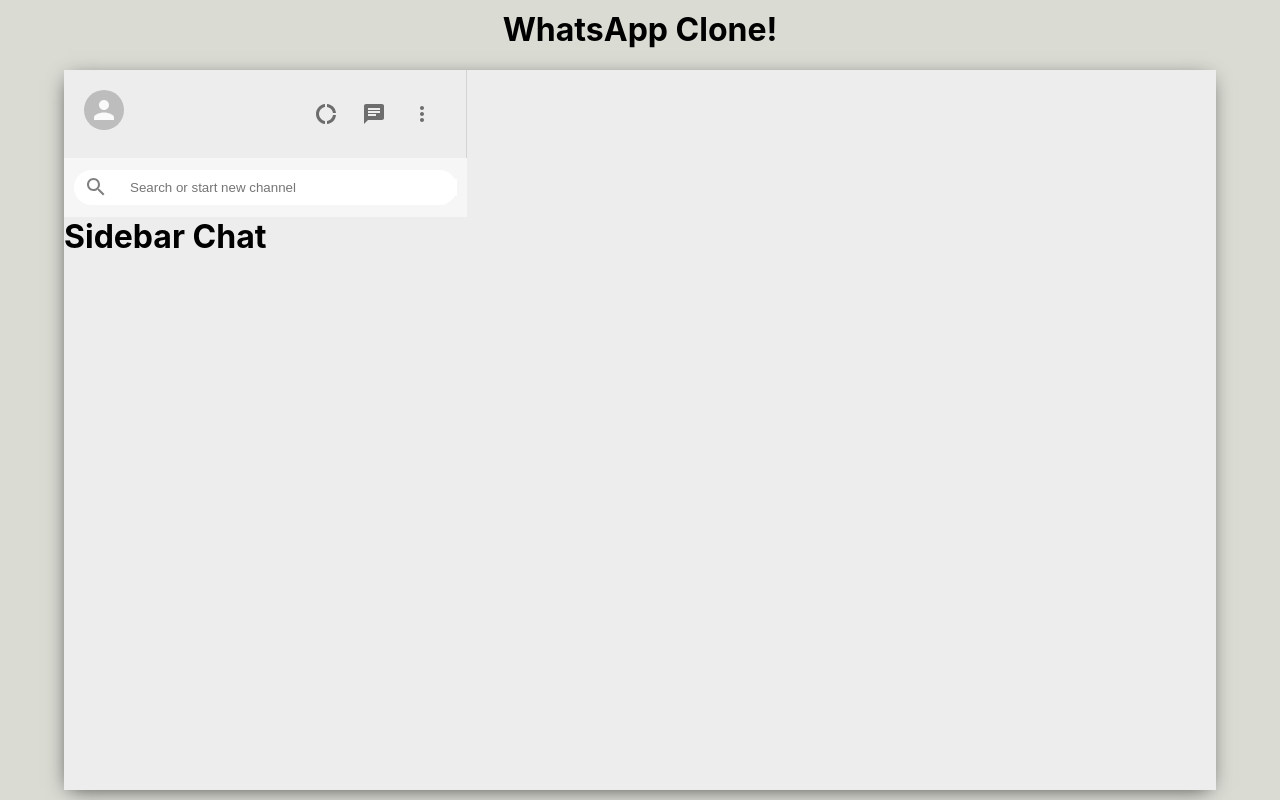
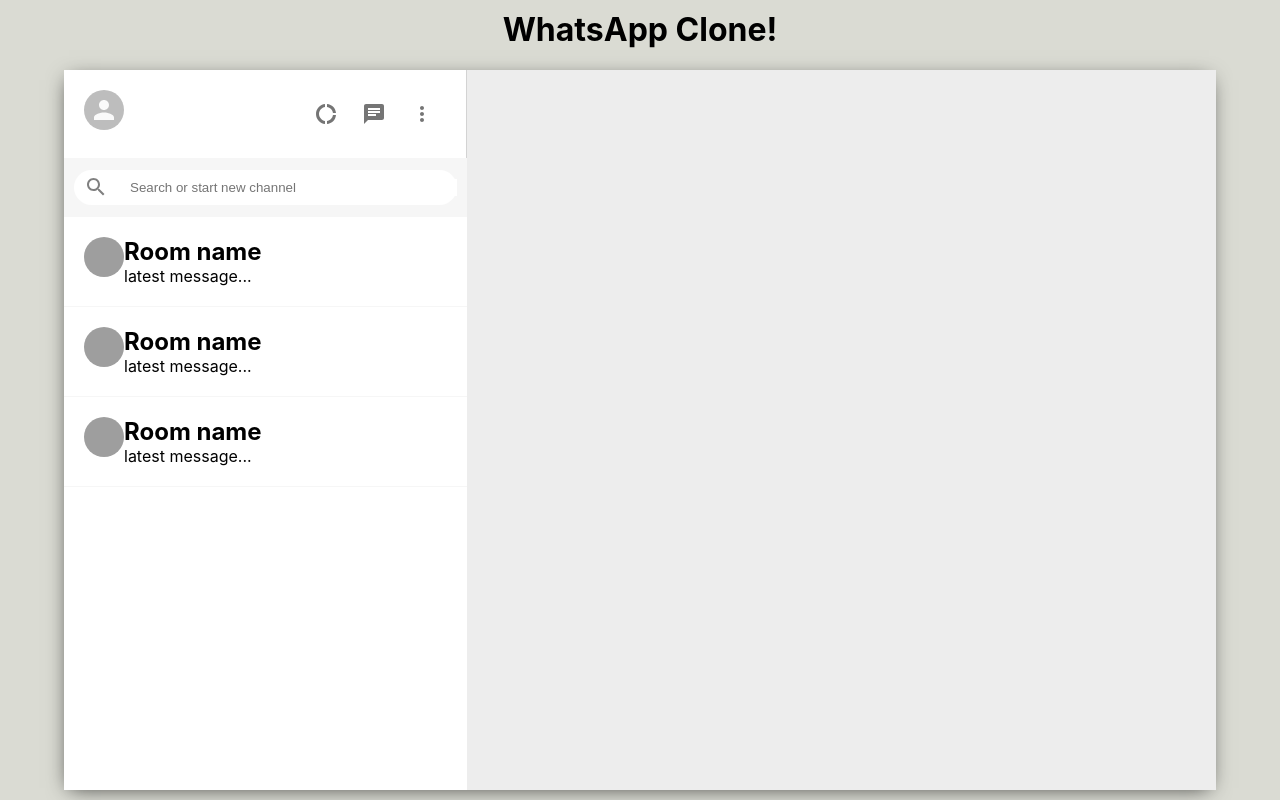
Before and after one commit to jremy813/whatsapp-clone, a React (Create React App) app: page / in a window 1280 px wide. Built offline with nearby package versions, Linux system fonts and the light colour scheme; grey boxes are pictures that could not be loaded.

Commit message:
added and styled sidebarChat component

```diff
--- a/src/Sidebar.css
+++ b/src/Sidebar.css
@@ -2,6 +2,7 @@
   display: flex;
   flex-direction: column;
   flex: 0.35;
+  background-color: white;
 }
 
 .sidebar__search {
@@ -50,3 +51,8 @@
   margin-right: 2vw;
   font-size: 24px !important;
 }
+
+.sidebar__chats {
+  flex: 1;
+  overflow: scroll;
+}
--- a/src/Sidebar.js
+++ b/src/Sidebar.js
@@ -5,6 +5,7 @@
 import ChatIcon from "@material-ui/icons/Chat";
 import MoreVertIcon from "@material-ui/icons/MoreVert";
 import SearchOutlined from "@material-ui/icons/SearchOutlined";
+import SidebarChat from "./SidebarChat";
 
 function Sidebar() {
   return (
@@ -32,7 +33,9 @@
       </div>
 
       <div className="sidebar__chats">
-        <h1>Sidebar Chat</h1>
+        <SidebarChat />
+        <SidebarChat />
+        <SidebarChat />
       </div>
     </div>
   );
--- /dev/null
+++ b/src/SidebarChat.css
@@ -0,0 +1,10 @@
+.sidebarChat {
+  display: flex;
+  padding: 20px;
+  cursor: pointer;
+  border-bottom: 1px solid #f6f6f6;
+}
+
+.sidebarChat:hover {
+  background-color: #ebebeb;
+}
--- /dev/null
+++ b/src/SidebarChat.js
@@ -0,0 +1,23 @@
+import React, { useState, useEffect } from "react";
+import "./SidebarChat.css";
+import { Avatar } from "@material-ui/core";
+
+function SidebarChat() {
+  const [seed, setSeed] = useState("");
+
+  useEffect(() => {
+    setSeed(Math.floor(Math.random() * 5000));
+  }, []);
+
+  return (
+    <div className="sidebarChat">
+      <Avatar src={`https://avatars.dicebear.com/api/human/${seed}.svg`} />
+      <div className="sidebarChat__info">
+        <h2>Room name</h2>
+        <p>latest message...</p>
+      </div>
+    </div>
+  );
+}
+
+export default SidebarChat;
```
